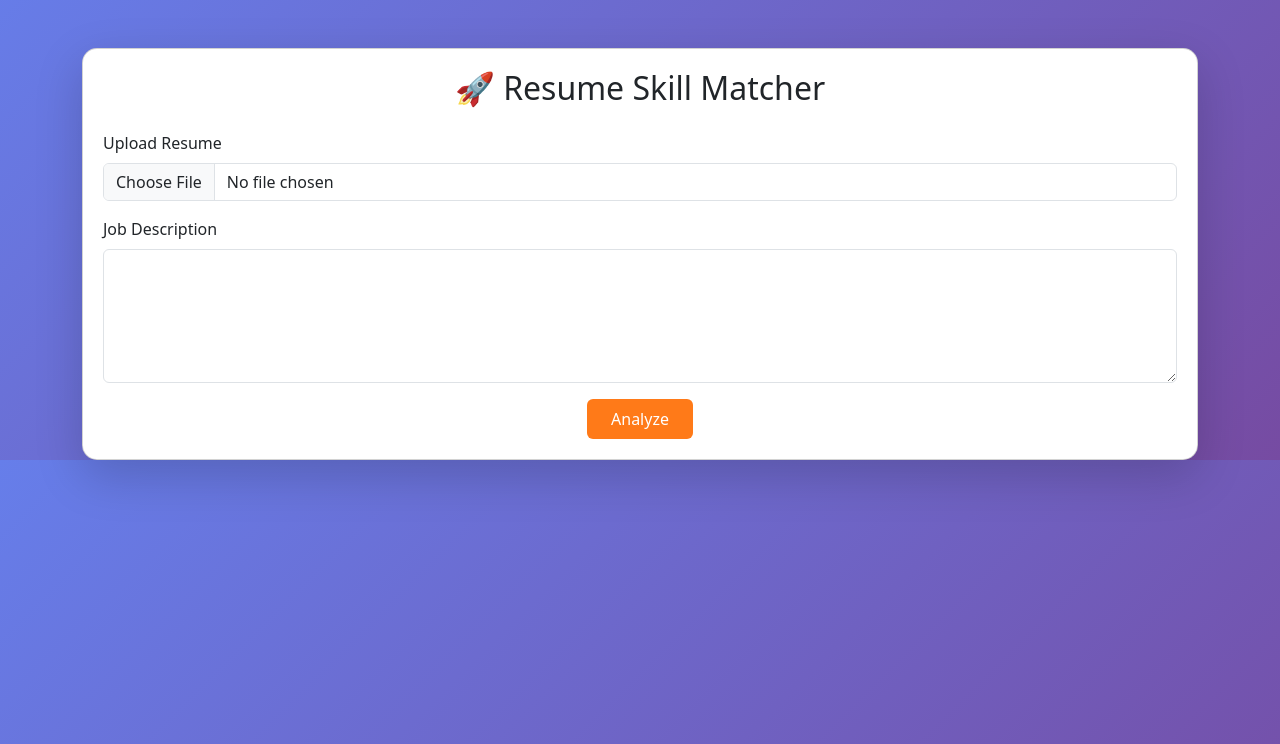
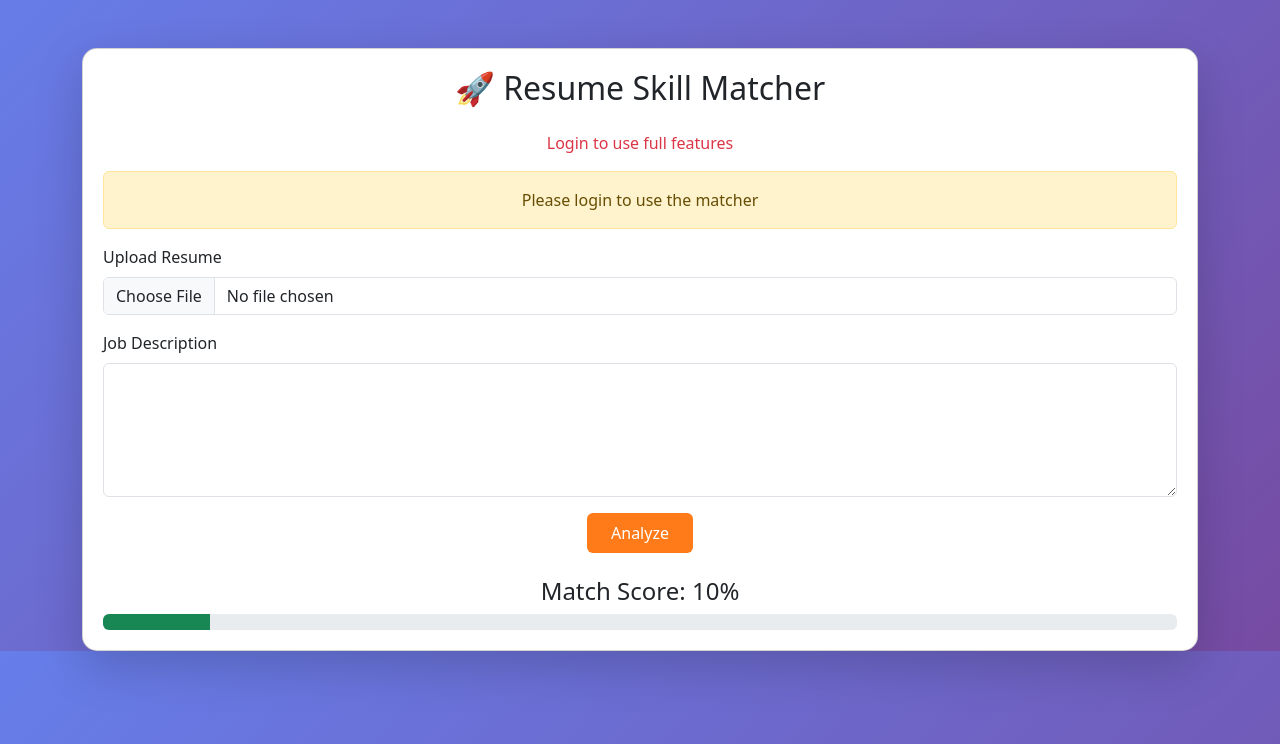
Before and after one commit to RAUNAKSHUKLA9939/yogyata-resume-skill-matcher, a Django app: template matcher/templates/home.html in a window 1280 px wide. Shown: the part 56-800 px from the top of the page. Run offline with Django 5.2, Linux system fonts and the light colour scheme; the template is opened without the code that fills it: most values are stand-ins (such as "Sample title", 1, 10 or a date in 2020).

Commit message:
Updated home page flow and UI improvements

```diff
--- a/core/settings.py
+++ b/core/settings.py
@@ -117,3 +117,4 @@ USE_TZ = True
 # https://docs.djangoproject.com/en/6.0/howto/static-files/
 
 STATIC_URL = 'static/'
+LOGIN_URL = 'login'
--- a/matcher/templates/home.html
+++ b/matcher/templates/home.html
@@ -58,6 +58,16 @@
 
         <form method="POST" enctype="multipart/form-data">
             {% csrf_token %}
+            {% if not user.is_authenticated %}
+<p class="text-danger text-center">
+    Login to use full features
+</p>
+{% endif %}
+            {% if not user.is_authenticated %}
+<div class="alert alert-warning text-center">
+    Please login to use the matcher
+</div>
+{% endif %}
 
             <div class="mb-3">
                 <label class="form-label">Upload Resume</label>
@@ -70,12 +80,32 @@
             </div>
 
             <div class="text-center">
-                <button class="btn btn-custom px-4 py-2">Analyze</button>
+               <button id="analyzeBtn" class="btn btn-custom px-4 py-2">
+    Analyze
+</button>
             </div>
         </form>
+        {% if score %}
+<div class="mt-4">
+    <h4 class="text-center">Match Score: {{ score }}%</h4>
+
+    <div class="progress">
+        <div class="progress-bar bg-success"
+            style="width: {{ score }}%;">
+        </div>
+    </div>
+</div>
+{% endif %}
 
     </div>
 </div>
 
 </body>
+<script>
+document.querySelector("form").addEventListener("submit", function() {
+    const btn = document.getElementById("analyzeBtn");
+    btn.innerText = "Analyzing...";
+    btn.disabled = true;
+});
+</script>
 </html>
```
Also changed, not shown: matcher/views.py (+8 -1 lines).
